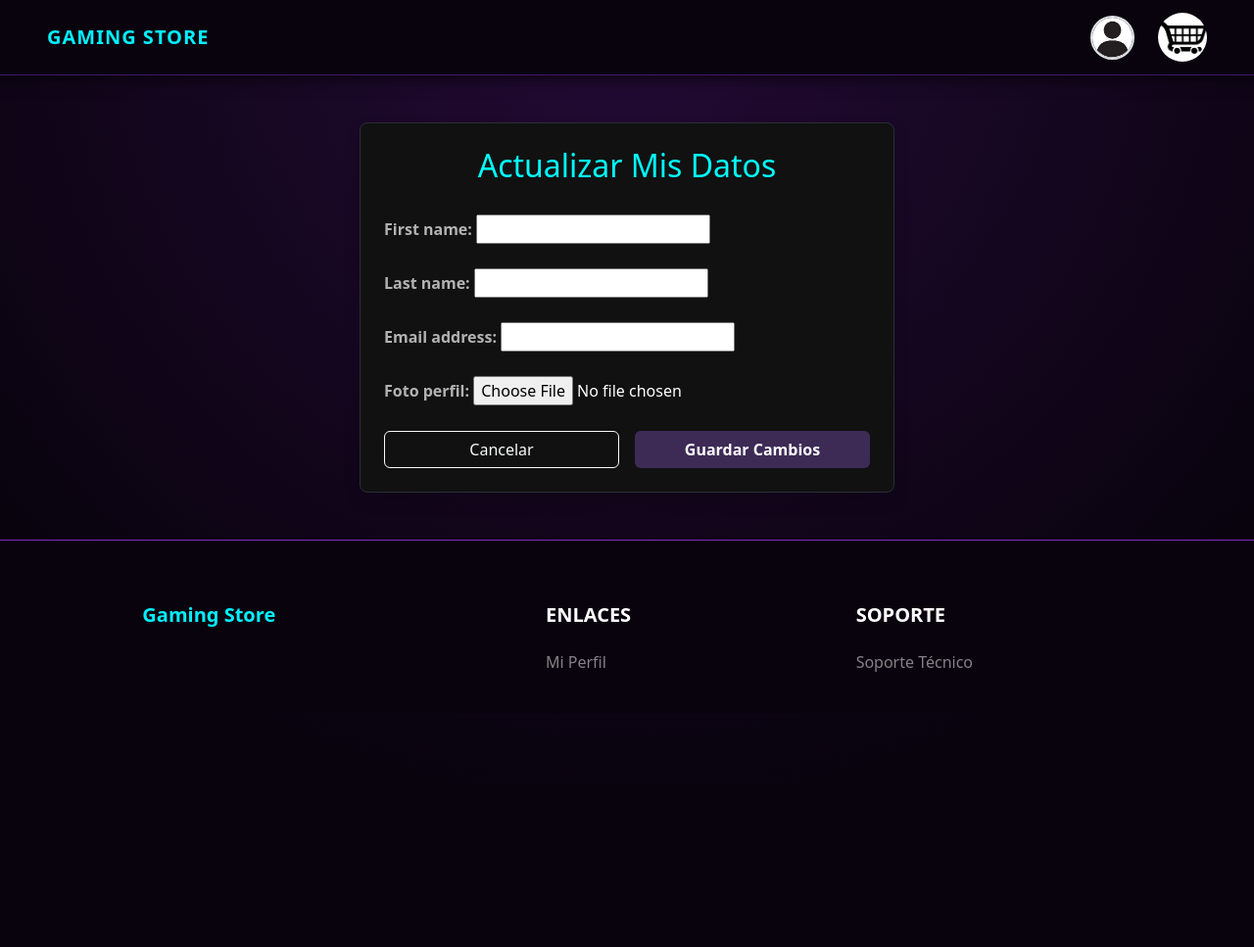
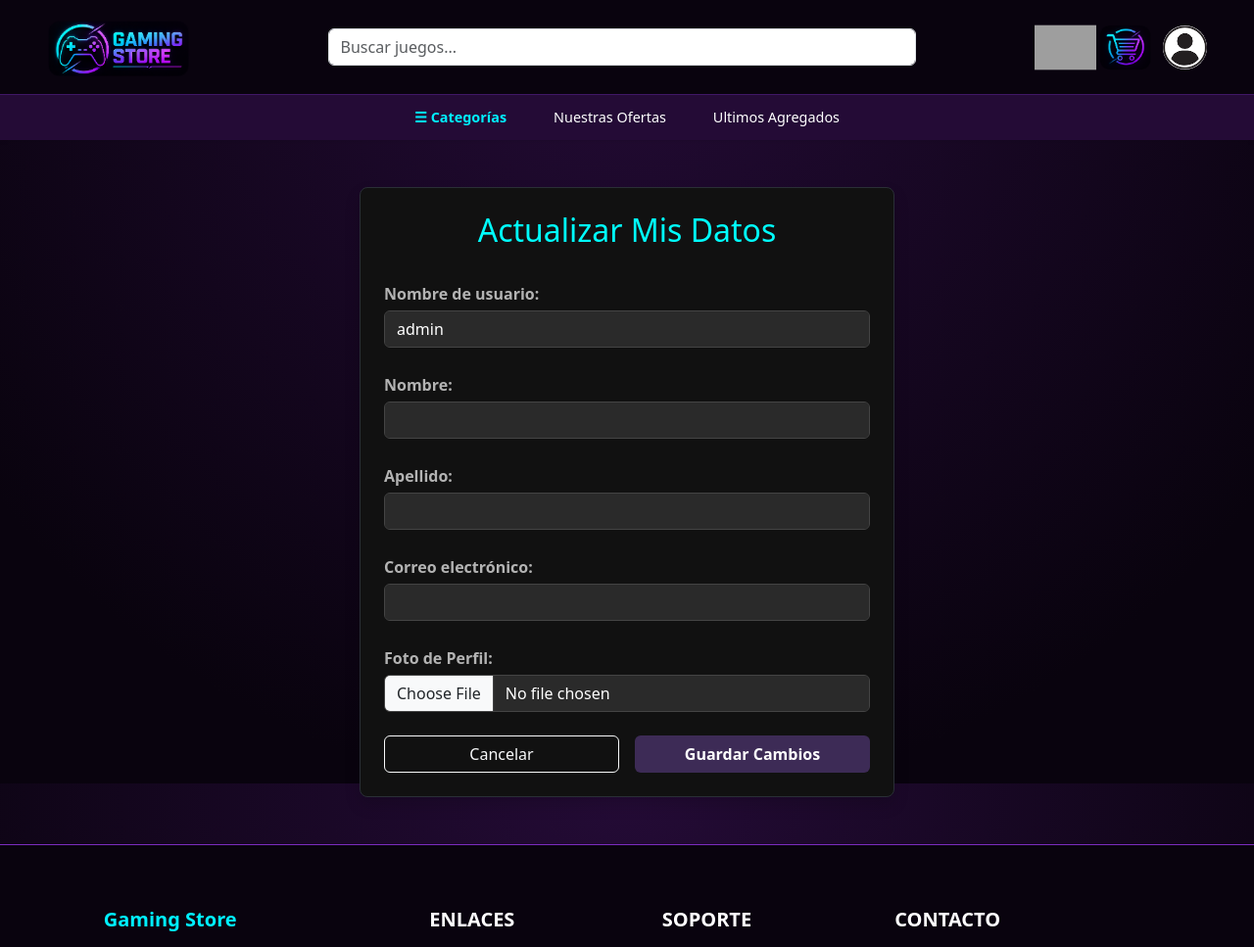
Before and after one commit to renatosoto21/WEB_FINAL, a Django app: page /editar-perfil/ in a window 1280 px wide. Shown: the top 967 px of the page at 98% size. Before the commit the page ends 686 px from the top, so only its background shows below. Run offline with Django 5.2, Linux system fonts and the light colour scheme; a user stored in the database is signed in; data comes from the database, SQL or seed files in the repository; both versions use the stored data as it was after the commit; some libraries are stand-ins or nearby versions; grey boxes are pictures that could not be loaded.

Commit message:
editar perfil listoko

```diff
--- a/perfil/forms.py
+++ b/perfil/forms.py
@@ -33,15 +33,37 @@ class RegistroUsuarioForm(forms.ModelForm):
             user.save()
         return user
 
-    # Formulario para actualizar los datos básicos
-
+# Formulario para actualizar los datos básicos
 class UsuarioUpdateForm(forms.ModelForm):
     class Meta:
         model = User
-        fields = ['first_name', 'last_name', 'email']
+        fields = ['username', 'first_name', 'last_name', 'email']
+        labels = {
+            'username': 'Nombre de usuario',
+            'first_name': 'Nombre',
+            'last_name': 'Apellido',
+            'email': 'Correo electrónico',
+
+        }
+        widgets = {
+            'username': forms.TextInput(attrs={'class': 'form-control text-white', 'style': 'background-color: #2a2a2a; border: 1px solid #444;'}),
+            'first_name': forms.TextInput(attrs={'class': 'form-control text-white', 'style': 'background-color: #2a2a2a; border: 1px solid #444;'}),
+            'last_name': forms.TextInput(attrs={'class': 'form-control text-white', 'style': 'background-color: #2a2a2a; border: 1px solid #444;'}),
+            'email': forms.EmailInput(attrs={'class': 'form-control text-white', 'style': 'background-color: #2a2a2a; border: 1px solid #444;'}),
+        }
+        help_texts = {
+            'username': None,
+        }
 
 # Formulario exclusivo para subir la foto
 class PerfilUpdateForm(forms.ModelForm):
     class Meta:
         model = Perfil
         fields = ['foto_perfil']
+        labels = {
+            'foto_perfil': 'Foto de Perfil',
+        }
+        widgets = {
+            # Al usar FileInput en lugar del que viene por defecto, desaparece el texto "Currently / Change"
+            'foto_perfil': forms.FileInput(attrs={'class': 'form-control text-white', 'style': 'background-color: #2a2a2a; border: 1px solid #444;'}),
+        }
--- a/perfil/templates/perfil/editar_perfil.html
+++ b/perfil/templates/perfil/editar_perfil.html
@@ -1,37 +1,19 @@
+{% extends "juegos/base.html" %}
 {% load static %}
-<!DOCTYPE html>
-<html lang="es">
-<head>
-    <title>Modificar Perfil - Gaming Store</title>
-    <meta charset="utf-8">
-    <meta name="viewport" content="width=device-width, initial-scale=1">
-    <link href="https://cdn.jsdelivr.net/npm/bootstrap@5.3.8/dist/css/bootstrap.min.css" rel="stylesheet">
+{% block title %}Gaming Store{% endblock %}
+{% block content %}
+
+
     <link rel="stylesheet" href="{% static 'css/diseños.css' %}">
     <style>
         /* Estilos para que el formulario se vea modo oscuro */
         body { background-color: #0a0a0a; color: white; }
-        .form-control { background-color: #151515; color: white; border: 1px solid #2a2f36; }
+
         .form-control:focus { background-color: #221535; color: white; border-color: #00ffff; box-shadow: none; }
         label { font-weight: bold; margin-top: 10px; margin-bottom: 5px; color: #b3b3b3; }
         .card-custom { background-color: #111111; border: 1px solid #2a2f36; border-radius: 8px; }
     </style>
-</head>
 <body>
-
-    <nav class="navbar navbar-expand-sm bg-white navbar-dark ">
-        <div class="container-fluid px-5 d-flex align-items-center justify-content-between">
-            <a class="navbar-brand text-dark fw-bold m-0" href="{% url 'index' %}">GAMING STORE</a>
-
-            <div class="d-flex align-items-center gap-4">
-                <a href="{% url 'perfil' %}" class="border border-2 border-color4 rounded-pill d-flex align-items-center justify-content-center" style="width: 45px; height: 45px; overflow: hidden;">
-                    <img src="{% static 'img/logo.png' %}" alt="Avatar" style="width:50px; height:50px; object-fit: cover;">
-                </a>
-                <a class="navbar-brand m-0 d-flex align-items-center justify-content-center" href="{% url 'ver_carrito' %}">
-                    <img src="{% static 'img/caroo.png' %}" alt="Carro de compras" style="width:50px;" class="rounded-pill">
-                </a>
-            </div>
-        </div>
-    </nav>
 
     <div class="container mt-5 mb-5">
         <div class="row justify-content-center">
@@ -56,23 +38,7 @@
         </div>
     </div>
 
-    <div class="pt-5 pb-4 mt-5" style="background-color: var(--color1); border-top: 1px solid var(--color3);">
-        <div class="container text-center text-md-start">
-            <div class="row">
-                <div class="col-md-3 mx-auto mt-3">
-                    <h5 class="mb-4 fw-bold" style="color: var(--color4);">Gaming Store</h5>
-                </div>
-                <div class="col-md-2 mx-auto mt-3">
-                    <h5 class="text-uppercase mb-4 fw-bold text-white">Enlaces</h5>
-                    <p><a href="{% url 'perfil' %}" class="text-white-50 text-decoration-none">Mi Perfil</a></p>
-                </div>
-                <div class="col-md-3 mx-auto mt-3">
-                    <h5 class="text-uppercase mb-4 fw-bold text-white">Soporte</h5>
-                    <p><a href="#" class="text-white-50 text-decoration-none">Soporte Técnico</a></p>
-                </div>
-            </div>
-        </div>
-    </div>
 
 </body>
 </html>
+{% endblock %}
--- a/perfil/views.py
+++ b/perfil/views.py
@@ -71,7 +71,7 @@ def cerrar_sesion(request):
 def editar_perfil(request):
     # Buscamos el perfil del usuario, o le creamos uno en blanco si no tiene
     perfil, created = Perfil.objects.get_or_create(usuario=request.user)
-
+    categorias = Categoria.objects.all()
     if request.method == 'POST':
         # Recibimos el texto (POST) y la foto (FILES)
         u_form = UsuarioUpdateForm(request.POST, instance=request.user)
@@ -89,6 +89,7 @@ def editar_perfil(request):
 
     context = {
         'u_form': u_form,
-        'p_form': p_form
+        'p_form': p_form,
+        'categorias': categorias,
     }
     return render(request, 'perfil/editar_perfil.html', context)
```
Also changed, not shown: db.sqlite3, media/fotos_perfil/540.webp (added), media/fotos_perfil/540_2l7r3lw.webp (added), media/fotos_perfil/onigashima__51hw7p9.png (added).
